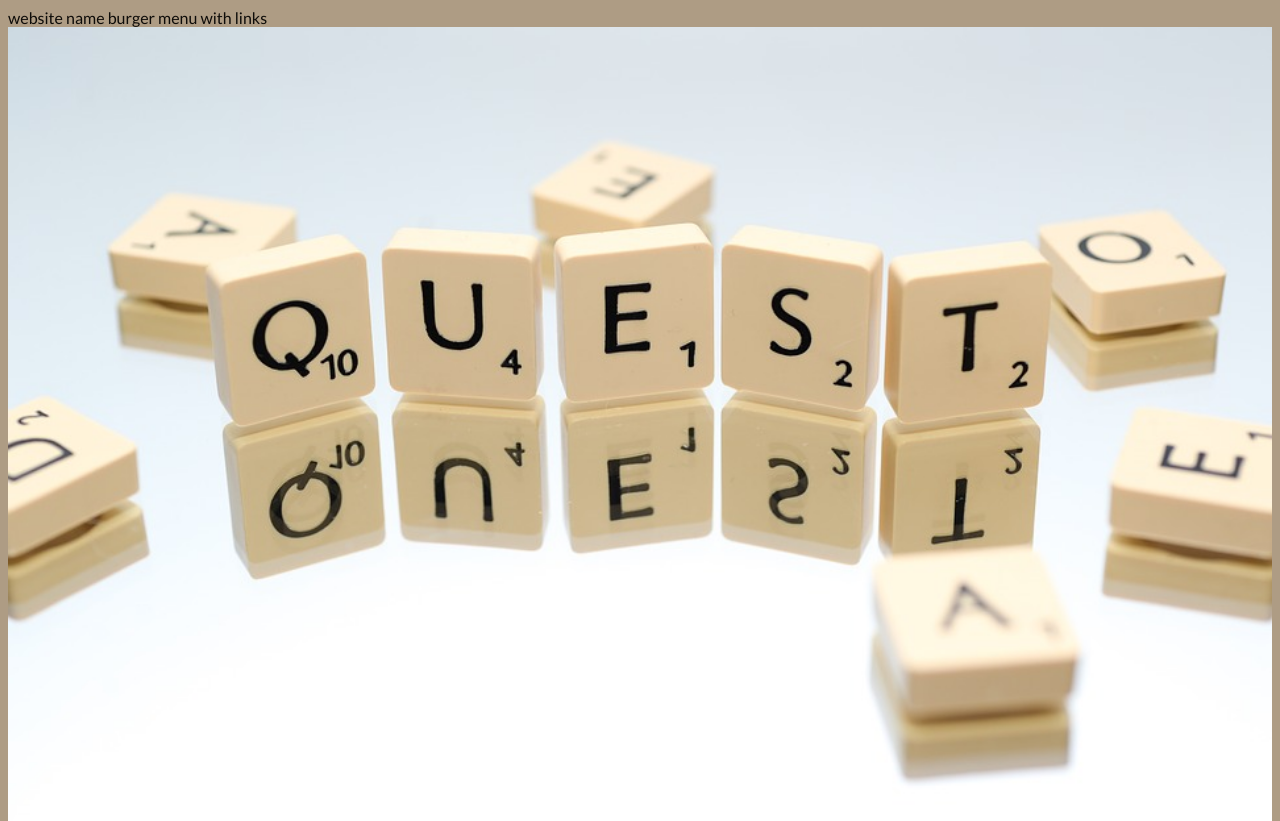
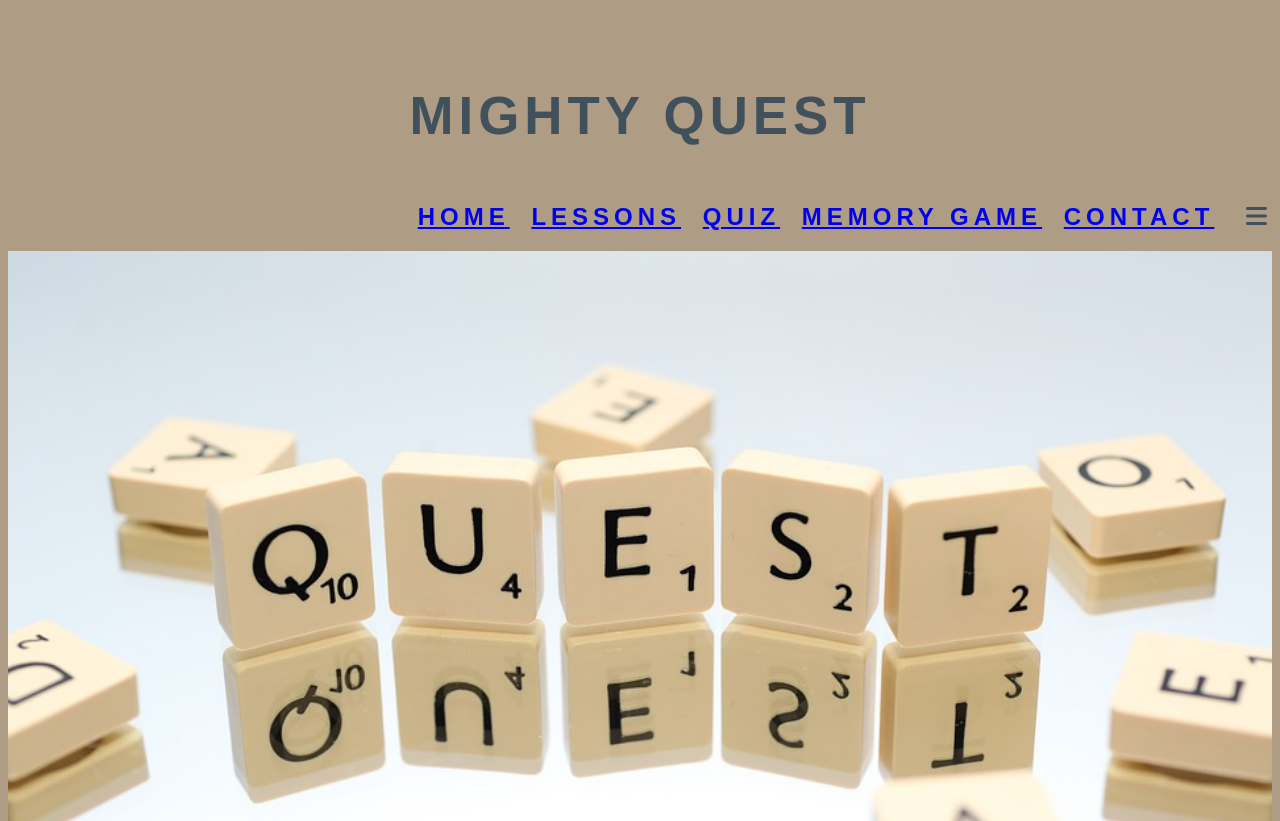
Before and after one commit to Code-Institute-Submissions/manasi1031-Mighty-quest_SepResub, a plain HTML site: page index.html in a window 1280 px wide. Shown: the top 821 px of the page. Drawn offline with Linux system fonts and the light colour scheme; a web font is replaced by a local one.

Commit message:
Add header and navigation menu for index page with CSS

```diff
--- a/assets/css/style.css
+++ b/assets/css/style.css
@@ -14,13 +14,46 @@ body {
     background-color: #AE9C84;
 }
 
-/* Heading and navigation*/
+/* Heading and navigation menu*/
+h1, h2, h3, #menu {
+    font-family: 'Barlow Condensed', sans-serif;
+    text-transform: uppercase;
+    font-weight: bold;
+    color: #40515B;
+    letter-spacing: 5px;
+    font-size: 1.5em;
+}
 
+#logo {
+    width: 100%;
+    height: 175px;
+    font-size: 220%;
+    margin-top: 20px;
+    text-align: center;
+    line-height: 4px;
+    display: inline-flex;
+    justify-content: space-evenly;
+    align-items: center;
+}
+
+#menu {
+    margin-bottom: 20px;
+    float: right;
+}
+
+#menu a {
+    margin-right: 10px;
+}
+
+#menu a:hover {
+    border-bottom: 3px solid #70486D;
+    font-size: 1.25em;
+}
 
 /* Hero Image Stylying */
 
 #hero-out {
-    height: 800px;
+    height: auto;
     width: 100%;
     overflow: hidden;
 }
@@ -29,7 +62,7 @@ body {
     background: url(../images/quest-hero-image.jpg) no-repeat center center;
     height: 800px;
     width: 100%;
-    background-size: cover;
+    background-size: 100%;
 }
 
 
--- a/assets/js/script.js
+++ b/assets/js/script.js
@@ -0,0 +1 @@
+/*jshint esversion: 6 */
--- a/index.html
+++ b/index.html
@@ -19,8 +19,17 @@
 </head>
 <body>
     <header>
-        website name
-        burger menu with links
+        <div id="logo">
+            <h1>Mighty Quest</h1>
+        </div>
+        <div id="menu">
+            <a href="index.html" class="active">Home</a>
+            <a href="#">Lessons</a>
+            <a href="#">Quiz</a>
+            <a href="#">Memory Game</a>
+            <a href="#">Contact</a>
+            <a href="#" class="mobile-menu"></a><i class="fas fa-bars"></i></a>
+        </div>
     </header>
 
     <!--Hero Image-->
@@ -36,6 +45,7 @@
         Links to direct pages again
     </section>
 
+    <!--Footer-->
     <footer>
         <ul class="social-media">
             <li>
```
